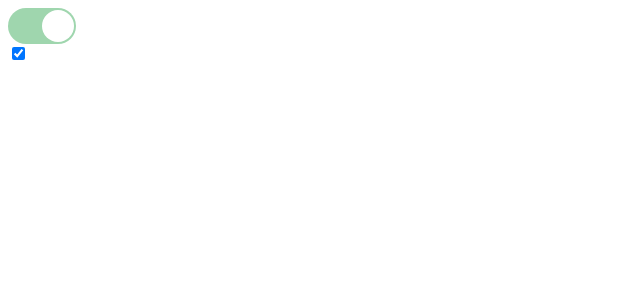
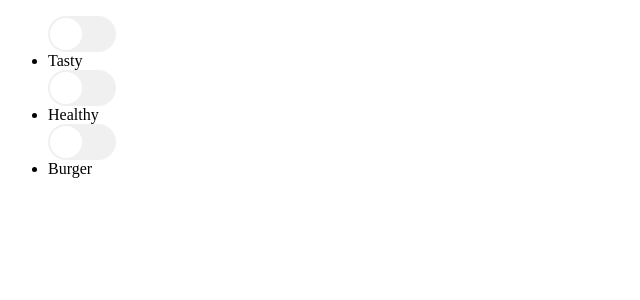
Before and after one commit to havgry/tastyhealthyburger, a Vue app: page / in a window 1280 px wide. Shown: the top 300 px of the page, without its empty margins (0-640 px from the left). Built offline with nearby package versions, Linux system fonts and the light colour scheme.

Commit message:
Create burger attributes and disable logic

```diff
--- a/src/components/App.vue
+++ b/src/components/App.vue
@@ -1,11 +1,15 @@
 <template>
-  <div>
-    <toggle-button v-model="testValue"/>
-    <input type="checkbox" v-model="testValue"/>
-  </div>
+  <ul>
+    <li v-for="(attribute, index) in attributes" :key="attribute.id">
+      <toggle-button v-model="attribute.value" @input="disableAttribute(index)"/>
+      {{ attribute.label }}
+    </li>
+  </ul>
 </template>
 
 <script>
+import _some from 'lodash/some'
+
 import ToggleButton from './ToggleButton.vue'
 
 export default {
@@ -14,7 +18,39 @@ export default {
     ToggleButton,
   },
   data: () => ({
-    testValue: true,
+    attributes: [{
+      id: 'tasty',
+      label: 'Tasty',
+      value: false,
+    }, {
+      id: 'healthy',
+      label: 'Healthy',
+      value: false,
+    }, {
+      id: 'burger',
+      label: 'Burger',
+      value: false,
+    }],
   }),
+  computed: {
+    areAnyAttributesDisabled() {
+      return _some(this.attributes, attribute => attribute.value === false)
+    },
+  },
+  methods: {
+    disableAttribute(toggledAttributeIndex) {
+      if (this.areAnyAttributesDisabled === false) {
+        const indexToDisable = this.getRandomInArray(this.attributes, toggledAttributeIndex)
+        this.attributes[indexToDisable].value = false
+      }
+    },
+    getRandomInArray(array, indexToExclude) {
+      const randomIndex = Math.floor(Math.random() * array.length)
+      if (randomIndex === indexToExclude) {
+        return this.getRandomInArray(array, indexToExclude)
+      }
+      return randomIndex
+    },
+  },
 }
 </script>
```
